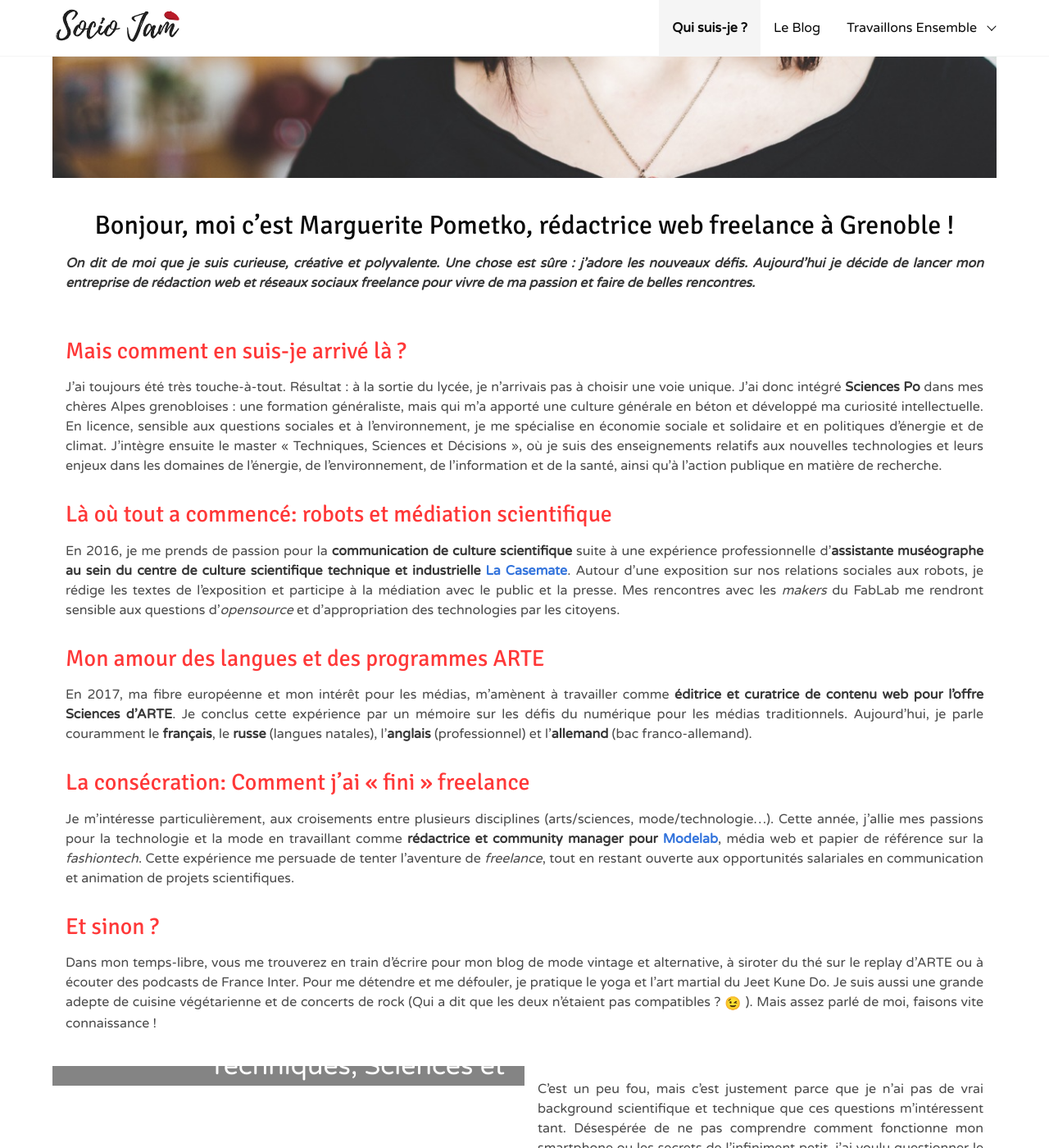
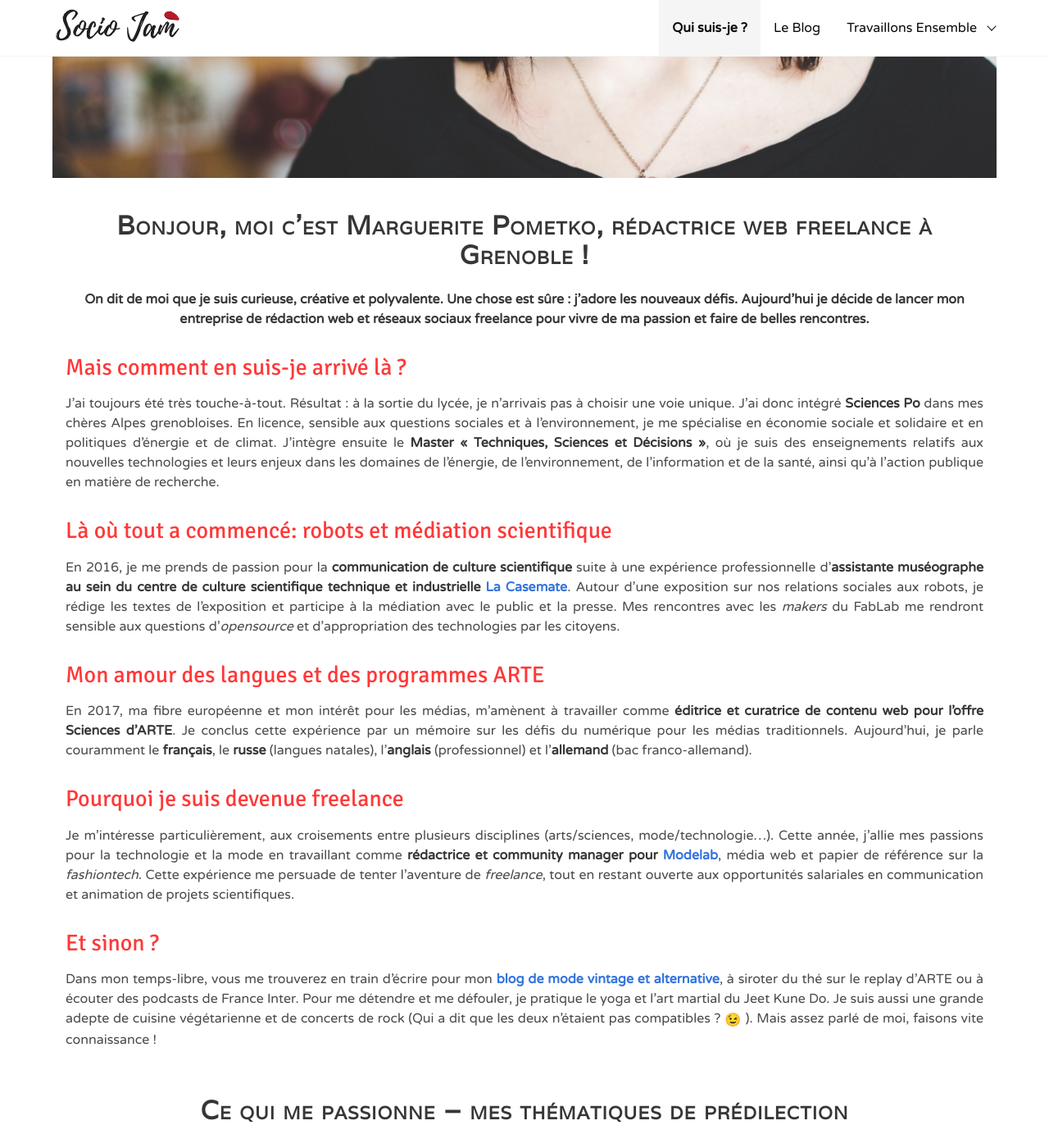
Before and after one commit to marguerite-p/marguerite-p.github.io, a Jekyll site: the page built from _custom_pages/about.html, in a window 1280 px wide and 1400 px high, scrolled down 639 px. Shown: the whole window at 82% size. Built offline with Jekyll 4.4.1, drawn with Linux system fonts in a browser that asks for light colours; emoji names are drawn with the system emoji font; a style sheet for code colours, icons or effects is not loaded; some of the changed text lies outside the part shown.

Commit message:
rewording, footer, category & layout stuff

```diff
--- a/_custom_pages/about.html
+++ b/_custom_pages/about.html
@@ -10,23 +10,22 @@ order: 0
   </figure>
 </div>
 
-<div class="about-headline content">
-  <h1>Bonjour, moi c’est {{ site.author }}, rédactrice web freelance à Grenoble !</h1>
+<div class="about-headline has-text-centered">
+  <h1 class="title is-size-3 has-text-weight-bold">Bonjour, moi c’est {{ site.author }}, rédactrice web freelance à Grenoble !</h1>
 
-  <p><strong><em>On dit de moi que je suis curieuse, créative et polyvalente. Une chose est sûre : j’adore les
+  <p class="has-text-centered"><strong>On dit de moi que je suis curieuse, créative et polyvalente. Une chose est sûre : j’adore les
   nouveaux défis. Aujourd’hui je décide de lancer mon entreprise de rédaction web et réseaux
-  sociaux freelance pour vivre de ma passion et faire de belles rencontres.</em></strong></p>
+  sociaux freelance pour vivre de ma passion et faire de belles rencontres.</strong></p>
 </div>
 
 <div class="about-main content">
   <h2>Mais comment en suis-je arrivé là ?</h2>
 
   <p>J’ai toujours été très touche-à-tout. Résultat : à la sortie du lycée, je n’arrivais pas à choisir une voie
-  unique. J’ai donc intégré <strong>Sciences Po</strong> dans mes chères Alpes grenobloises : une formation
-  généraliste, mais qui m’a apporté une culture générale en béton et développé ma curiosité
-  intellectuelle. En licence, sensible aux questions sociales et à l’environnement, je me spécialise en
-  économie sociale et solidaire et en politiques d’énergie et de climat. J’intègre ensuite le master
-  « Techniques, Sciences et Décisions », où je suis des enseignements relatifs aux nouvelles
+  unique. J’ai donc intégré <strong>Sciences Po</strong> dans mes chères Alpes grenobloises.
+  En licence, sensible aux questions sociales et à l’environnement, je me spécialise en
+  économie sociale et solidaire et en politiques d’énergie et de climat. J’intègre ensuite le <strong>Master
+  « Techniques, Sciences et Décisions »</strong>, où je suis des enseignements relatifs aux nouvelles
   technologies et leurs enjeux dans les domaines de l’énergie, de l’environnement, de l’information et
   de la santé, ainsi qu’à l’action publique en matière de recherche.</p>
 
@@ -34,10 +33,10 @@ order: 0
 
   <p>En 2016, je me prends de passion pour la <strong>communication de culture scientifique</strong> suite à une
   expérience professionnelle d’<strong>assistante muséographe au sein du centre de culture scientifique
-  technique et industrielle <a href="">La Casemate</a></strong>. Autour d’une exposition sur nos relations sociales aux
-  robots, je rédige les textes de l’exposition et participe à la médiation avec le public et la presse. Mes
-  rencontres avec les <em>makers</em> du FabLab me rendront sensible aux questions d’<em>opensource</em> et
-  d’appropriation des technologies par les citoyens.</p>
+  technique et industrielle <a href="https://lacasemate.fr/" target="_blank">La Casemate</a></strong>.
+  Autour d’une exposition sur nos relations sociales aux robots, je rédige les textes de l’exposition et participe
+  à la médiation avec le public et la presse. Mes rencontres avec les <em>makers</em> du FabLab me rendront
+  sensible aux questions d’<em>opensource</em> et d’appropriation des technologies par les citoyens.</p>
 
   <h2>Mon amour des langues et des programmes ARTE</h2>
 
@@ -47,25 +46,30 @@ order: 0
   couramment le <strong>français</strong>, le <strong>russe</strong> (langues natales), l’<strong>anglais</strong> (professionnel) et l’<strong>allemand</strong> (bac
   franco-allemand).</p>
 
-  <h2>La consécration: Comment j’ai « fini » freelance</h2>
+  <h2>Pourquoi je suis devenue freelance</h2>
 
   <p>Je m’intéresse particulièrement, aux croisements entre plusieurs disciplines (arts/sciences,
   mode/technologie…). Cette année, j’allie mes passions pour la technologie et la mode en travaillant
-  comme <strong>rédactrice et community manager pour <a href="">Modelab</a></strong>, média web et papier de référence sur la
+  comme <strong>rédactrice et community manager pour <a href="http://modelab.fr/" target="_blank">Modelab</a></strong>, média web et papier de référence sur la
   <em>fashiontech</em>. Cette expérience me persuade de tenter l’aventure de <em>freelance</em>, tout en restant ouverte
   aux opportunités salariales en communication et animation de projets scientifiques.</p>
 
   <h2>Et sinon ?</h2>
 
-  <p>Dans mon temps-libre, vous me trouverez en train d’écrire pour mon blog de mode vintage et
-  alternative, à siroter du thé sur le replay d’ARTE ou à écouter des podcasts de France Inter. Pour me
-  détendre et me défouler, je pratique le yoga et l’art martial du Jeet Kune Do. Je suis aussi une
-  grande adepte de cuisine végétarienne et de concerts de rock (Qui a dit que les deux n’étaient pas
-  compatibles ? :wink: ). Mais assez parlé de moi, faisons vite connaissance !</p>
+  <p>Dans mon temps-libre, vous me trouverez en train d’écrire pour mon
+  <strong><a href="http://jamandjones.com/" target="_blank">blog de mode vintage et alternative</a></strong>, à siroter du thé sur le replay
+  d’ARTE ou à écouter des podcasts de France Inter. Pour me détendre et me défouler, je pratique le yoga
+  et l’art martial du Jeet Kune Do. Je suis aussi une grande adepte de cuisine végétarienne et de concerts
+  de rock (Qui a dit que les deux n’étaient pas compatibles ? :wink: ). Mais assez parlé de moi, faisons vite connaissance !</p>
 
   <!-- > Parlez-moi de vous et de vos projets dans l’onglet contact ! <
   > télécharger mon CV <
   Ce qui me passionne – mes thématiques de prédilection : -->
+</div>
+
+<div class="about-headline has-text-centered">
+  <h1 class="title is-size-3 has-text-weight-bold">Ce qui me passionne – mes thématiques de prédilection</h1>
+  <span></span>
 </div>
 
 <div class="about-interests columns is-gapless is-multiline">
@@ -84,12 +88,12 @@ order: 0
         m’entoure pour ne plus avoir à subir ce sentiment d’être « dépassée par la technologie ». Cela
         explique pourquoi je suis très sensible à des thématiques comme les relations homme-machine, la
         médiation de culture scientifique, l’appropriation des techniques par les citoyens et la science
-        participative. Aujourd’hui, avec mon profil en sciences humaines, je porte un regard sociologique
-        sur les innovations, et me penche sur leurs implications éthiques, politiques et sociales.
+        participative. Aujourd’hui, avec mon profil en sciences humaines, <strong>je porte un regard sociologique
+        sur les innovations, et me penche sur leurs implications éthiques, politiques et sociales</strong>.
       </p>
       {% if site.categories[category.name] %}
       {% assign category_page = site.custom_categories | where: 'category', category.name | first %}
-      <a href="{{ category_page.url }}">Voir ce que j'ai écrit sur ce sujet</a>
+      <a class="button is-primary" href="{{ category_page.url }}">Voir ce que j'ai écrit sur ce sujet</a>
       {% endif %}
     </div>
   </div>
@@ -113,7 +117,7 @@ order: 0
       </p>
       {% if site.categories[category.name] %}
       {% assign category_page = site.custom_categories | where: 'category', category.name | first %}
-      <a href="{{ category_page.url }}">Voir ce que j'ai écrit sur ce sujet</a>
+      <a class="button is-primary" href="{{ category_page.url }}">Voir ce que j'ai écrit sur ce sujet</a>
       {% endif %}
     </div>
   </div>
@@ -130,14 +134,14 @@ order: 0
         la mode et la culture. Je souhaite mettre fin à cette idée reçue selon laquelle la mode ne serait que le
         panache de personnes vaniteuses et légères d’esprit ! Cependant, je penche pour une autre mode,
         moins dominée par les codes américains et plus respectueuse de l’environnement. Je suis cofondatrice
-        du blog de mode vintage et alternative <a href="">Jam&amp;Jones</a> et de la communauté de blogueurs
-        Fashion Oddity. Je contribue aussi à Modelab, média de référence sur la fashiontech, qui explore les
-        croisements entre la mode et la technologie. Cette rubrique traitera donc essentiellement de mode,
-        d’art et de culture, mais toujours avec un penchant underground.
+        du blog de mode vintage et alternative <a href="http://jamandjones.com/" target="_blank">Jam&amp;Jones</a> et de la communauté de blogueurs
+        <a href="https://www.facebook.com/groups/fashionoddity" target="_blank">Fashion Oddity</a>. Je contribue aussi à Modelab, média de référence sur la fashiontech, qui explore les
+        croisements entre la mode et la technologie. Cette rubrique traitera donc essentiellement de <strong>mode,
+        d’art et de culture, mais toujours avec un penchant underground</strong>.
       </p>
       {% if site.categories[category.name] %}
       {% assign category_page = site.custom_categories | where: 'category', category.name | first %}
-      <a href="{{ category_page.url }}">Voir ce que j'ai écrit sur ce sujet</a>
+      <a class="button is-primary" href="{{ category_page.url }}">Voir ce que j'ai écrit sur ce sujet</a>
       {% endif %}
     </div>
   </div>
--- a/_includes/footer.html
+++ b/_includes/footer.html
@@ -3,8 +3,9 @@
     <div class="has-text-centered">
       {% include social_media_links.html size='large' %}
       <div>{{ site.author }}</div>
-      <div>The source code is licensed <a href="http://opensource.org/licenses/mit-license.php">MIT</a>.</div>
-      <div>The website content is licensed <a href="http://creativecommons.org/licenses/by-nc-nd/4.0/">CC BY-NC-ND 4.0</a>.</div>
+      <div>The <a href="https://github.com/marguerite-p/marguerite-p.github.io" target="_blank">source code</a> is licensed <a href="http://opensource.org/licenses/mit-license.php" target="_blank">MIT</a>.</div>
+      <div>The website content is licensed <a href="http://creativecommons.org/licenses/by-nc-nd/4.0/" target="_blank">CC BY-NC-ND 4.0</a>.</div>
+      <div>Made with <span class="footer-heart">❤</span> by <a href="https://github.com/known-as-bmf" target="_blank">known-as-bmf</a>.</div>
     </div>
   </div>
 </footer>
--- a/_includes/image_with_overlay_title.html
+++ b/_includes/image_with_overlay_title.html
@@ -5,7 +5,7 @@
   <div class="is-overlay {{ include.color_class | default: 'is-white-on-black' }}">
     <div class="overlay-image__overlay is-overlay"></div>
     <div class="overlay-image__text is-overlay is-flex is-direction-column">
-      <h1 class="is-size-3 has-text-{{ include.text_align | default: 'right' }}">{{ include.title }}</h1>
+      <h1 class="is-size-3 has-text-{{ include.text_align | default: 'right' }} is-varela">{{ include.title }}</h1>
     </div>
   </div>
 </div>
--- a/_sass/_root.scss
+++ b/_sass/_root.scss
@@ -213,13 +213,6 @@ img:not([src]) {
     padding: 1rem;
   }
 
-  &-headline {
-    h1 {
-      color: $black;
-      text-align: center;
-    }
-  }
-
   &-text {
     padding: 1rem;
     justify-content: center;
@@ -309,3 +302,9 @@ img:not([src]) {
     padding: 1rem;
   }
 }
+
+.footer {
+  &-heart {
+    color: $turquoise;
+  }
+}
--- a/index.html
+++ b/index.html
@@ -39,7 +39,7 @@ layout: home
     <div class="index-page__text column is-marginless is-flex is-direction-column content">
       <h2>SOCIO JAM - Le blog</h2>
       <blockquote><a href="http://www.cnrtl.fr/definition/jam-session" target="_blank" alt="jam">Jam</a>&mdash;<em>Séance de musique collective au cours de laquelle des musiciens de jazz improvisent librement sur des thèmes donnés.</em></blockquote>
-      <p>Tout comme les interprètes de Jazz, j’aime improviser sur des thématiques variées. Mon dada : <strong>étudier les innovations technologiques selon un angle sociologique</strong> et questionner leurs implications éthiques, politiques et sociales. Mais comme je suis une vraie touche-à-tout, sur ce blog il sera aussi question de mes autres intérêts : <strong>les questions environnementales et climatiques, la rédaction web et les réseaux sociaux, mais aussi la mode, l’art et la culture</strong>.</p>
+      <p>Tout comme les interprètes de Jazz, j’aime improviser sur des thématiques variées. Mon dada : <strong>étudier les innovations technologiques selon un angle sociologique</strong> et questionner leurs implications éthiques, politiques et sociales. Mais comme je suis une vraie touche-à-tout, je vous parlerai aussi d'<strong>écologie</strong>, de <strong>rédaction web</strong>, de <strong>mode, d'art et de culture</strong>.</p>
       <a class="button is-primary" href="{% link _custom_pages/blog.html %}">Découvrir le blog</a>
     </div>
   </div>
```
Also changed, not shown: other parts of _custom_pages/about.html (+1 -1 lines), _layouts/category.html (+7 -2 lines).
